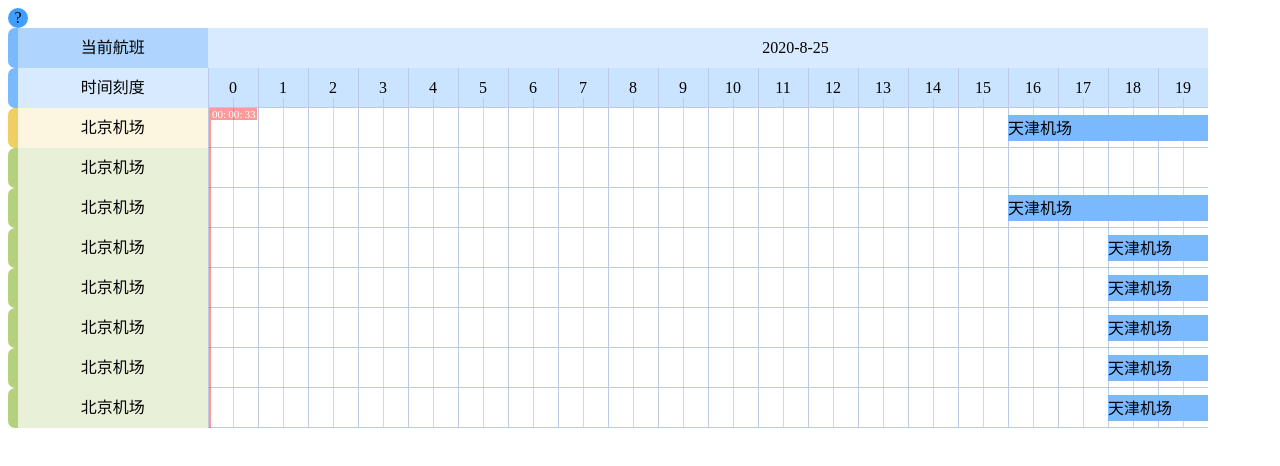
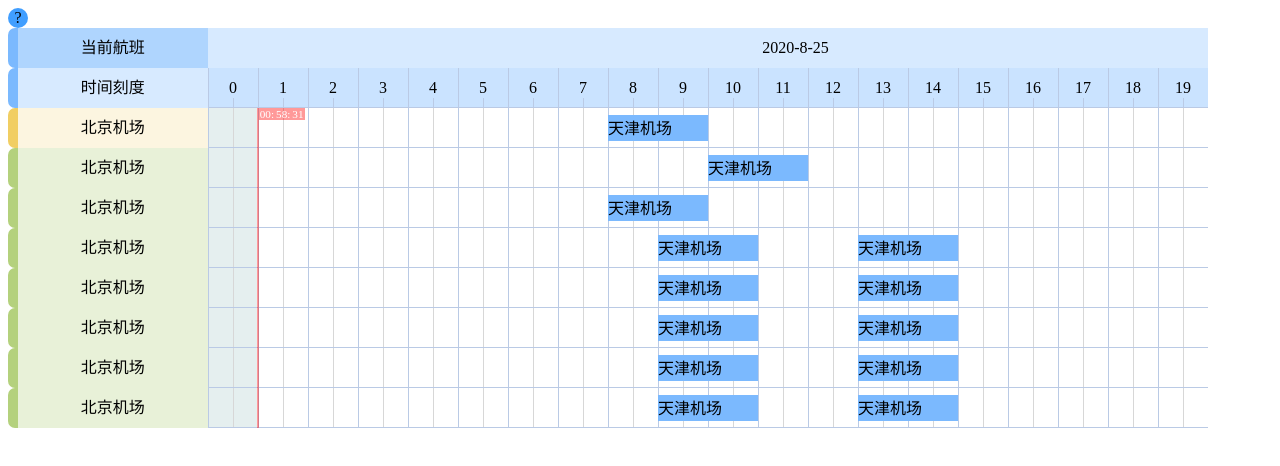
Before and after one commit to xihaoshangdi/vue-gantt-chart, a Vue app: page /#/ in a window 1280 px wide. Shown: the top 466 px of the page. Built offline with nearby package versions, Linux system fonts and the light colour scheme.

Commit message:
调整了页面样式

```diff
--- a/src/App.vue
+++ b/src/App.vue
@@ -608,7 +608,7 @@ export default {
   },
   mounted () {
     this.marker = setInterval(() => {
-      this.GanttCurrentTime.currentTime += Math.floor(Math.random(0, 1) * 10)
+      this.GanttCurrentTime.currentTime += Math.floor(Math.random(0, 1) * 1000)
     }, 1000)
   },
   beforeDestroy () {
--- a/src/components/BaseGanttComponents/chart-block.vue
+++ b/src/components/BaseGanttComponents/chart-block.vue
@@ -18,7 +18,7 @@ export default {
     occupy (bar) {
       const during = dayjs(bar.end).diff(dayjs(bar.start), 'minute')
       const spendHour = dayjs(dayjs(bar.start)).diff(this.ganttTimeSectionDayJS.start, 'hour')
-      return { width: this.baseSemi / 30 * during + 'px', left: spendHour * this.baseSemi * 2 + 'px' }
+      return { width: this.baseSemi / 60 * during + 'px', left: spendHour * this.baseSemi + 'px' }
     }
   }
 
--- a/src/components/BaseGanttComponents/chart-container.vue
+++ b/src/components/BaseGanttComponents/chart-container.vue
@@ -12,6 +12,8 @@
         </template>
       </div>
       <time-line :baseSemi="baseSemi"/>
+      <!--灰色遮罩-->
+      <div class="cki" :style="xxx"></div>
       <div class="container">
         <template v-for="(block,index) in gantt_data">
           <chart-block
@@ -38,7 +40,7 @@ export default {
   name: 'chart-container',
   components: { TimeLine, ChartBlock },
   props: ['chartHeight', 'baseSemi', 'blockHeight', 'ganttTimeSection'],
-  inject: ['gantt_data'],
+  inject: ['gantt_data', 'ganttCurrentTime'],
   computed: {
     ganttTimeSectionDayJS () {
       return { start: dayjs(this.ganttTimeSection.start), end: dayjs(this.ganttTimeSection.end) }
@@ -80,6 +82,9 @@ export default {
         backgroundSize: `${this.baseSemi}px 100%`,
         height: `${this.blockHeight}px`
       }
+    },
+    xxx () {
+      return { width: this.baseSemi / 60 * this.ganttCurrentTime.currentTime / 60 + 'px' }
     }
   },
   methods: {
@@ -129,5 +134,10 @@ export default {
     height: 320px;
     overflow: auto;
   }
+  .cki{
+    background-color: rgba(0,100,100,0.1);
+    height: 100%;
+    position: absolute;
+  }
 
 </style>
--- a/src/components/BaseGanttComponents/time-line.vue
+++ b/src/components/BaseGanttComponents/time-line.vue
@@ -28,7 +28,7 @@ export default {
       return this.currentTime % 60
     },
     linePos () {
-      return { left: this.baseSemi / 30 * this.currentTime / 60 + 'px' }
+      return { left: this.baseSemi / 60 * this.currentTime / 60 + 'px' }
     }
   }
 
--- a/src/components/GanttChart.vue
+++ b/src/components/GanttChart.vue
@@ -33,7 +33,7 @@ export default {
   name: 'GanttChart',
   props: {
     // 甘特图配置
-    baseSemi: { // 半小时的基准宽度
+    baseSemi: { // 一小时的基准宽度
       type: Number,
       default: 50
     },
```
